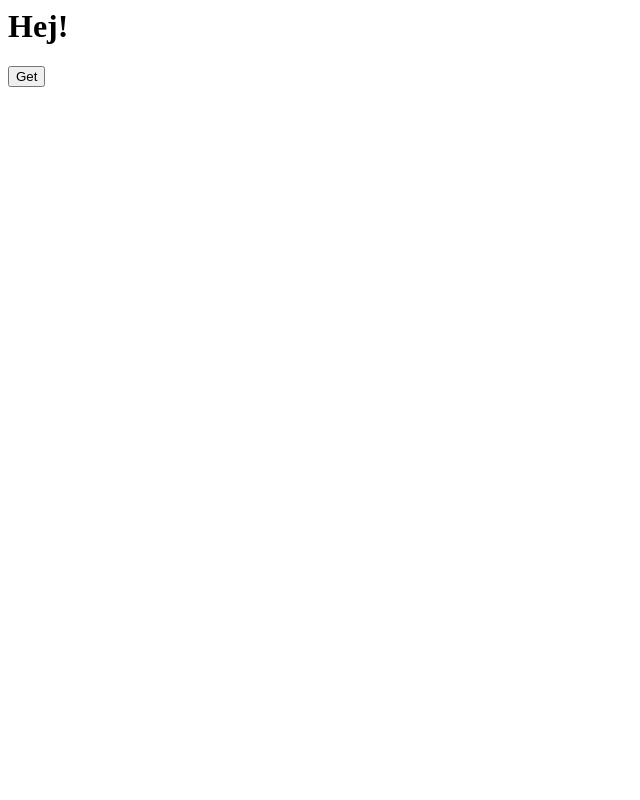
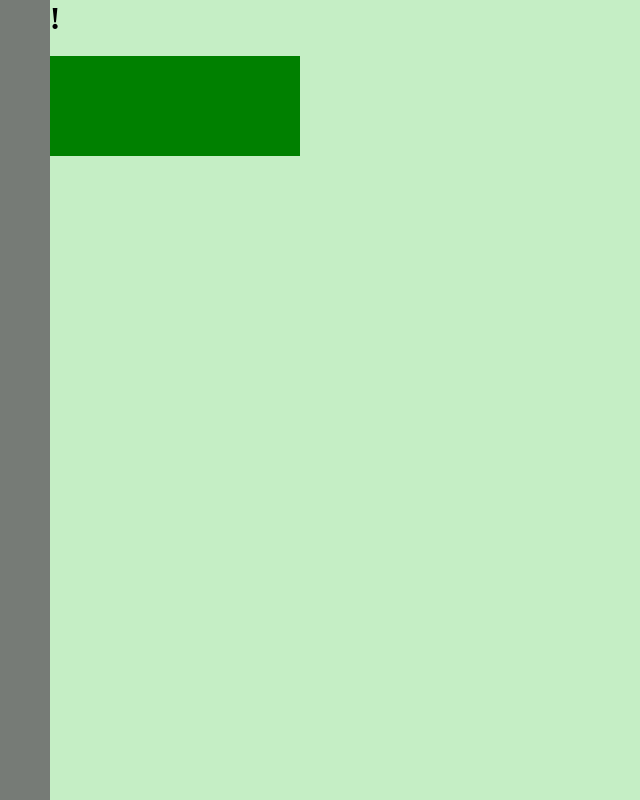
Before and after one commit to lysegroenn/StrengthFront, a React app: page / in a window 1280 px wide. Shown: the whole page, without its empty margins (0-640 px from the left). Built offline with nearby package versions, Linux system fonts and the light colour scheme.

Commit message:
Add test component

```diff
--- a/src/components/App.js
+++ b/src/components/App.js
@@ -1,4 +1,7 @@
 import React, { Component } from 'react';
+import Scrolltest from './Scrolltest';
+import Sidebar from './Sidebar';
+import '../css/main.css'
 
 class App extends React.Component {
     constructor(props) {
@@ -8,11 +11,13 @@ class App extends React.Component {
     render () {
         return (
             <div>
+                <Sidebar />
                 <h1>Hej!</h1>
                 <button onClick={e => this.props.getRecords()}>Get</button>
                 <div>
         {this.props.records.map((r) => <p>{r.stats.b}</p>)}
                 </div>
+                <Scrolltest />
             </div>
         )
     }
--- /dev/null
+++ b/src/components/Scrolltest.js
@@ -0,0 +1,21 @@
+import React, { useState, useRef } from 'react';
+import styled from 'styled-components';
+
+
+const StyledScrolltest = styled.div`
+width: 300px;
+height: 100px;
+background-color: green;
+
+`;
+//overflow: scroll;
+//<StyledScrolltest onScroll={e => ons}/>
+const Scrolltest = () => {
+    const ons = () => console.log('scrolled')
+
+    return(
+        <StyledScrolltest onScroll={e => ons}/>
+    )
+}
+
+export default Scrolltest;
--- /dev/null
+++ b/src/components/Sidebar.js
@@ -0,0 +1,17 @@
+import React, { useState, useRef } from 'react';
+import styled from 'styled-components';
+
+const StyledSidebar = styled.div`
+height: 100%;
+width: 50px;
+max-width: 10vw;
+background-color: #767b76;
+position: fixed;
+`;
+
+
+const Sidebar = () => (
+    <StyledSidebar />
+)
+
+export default Sidebar;
--- /dev/null
+++ b/src/css/main.css
@@ -0,0 +1,8 @@
+* {
+    margin: 0;
+    padding: 0;
+}
+#app {
+    background-color: c5eec5;
+    height: 100%;
+}
```
